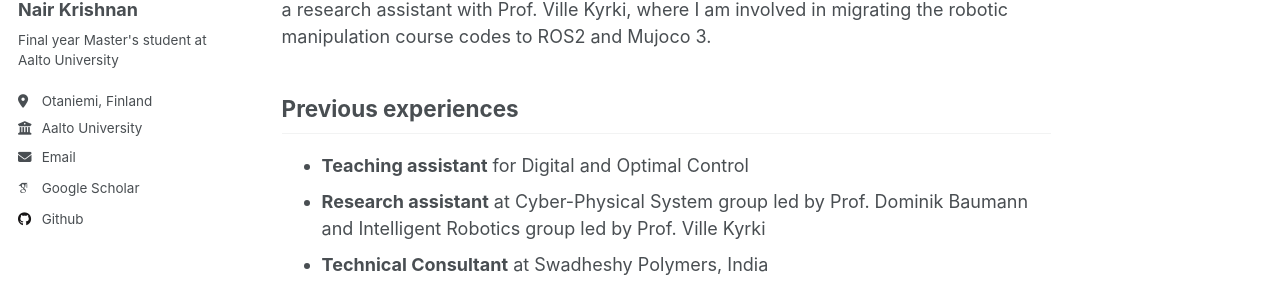
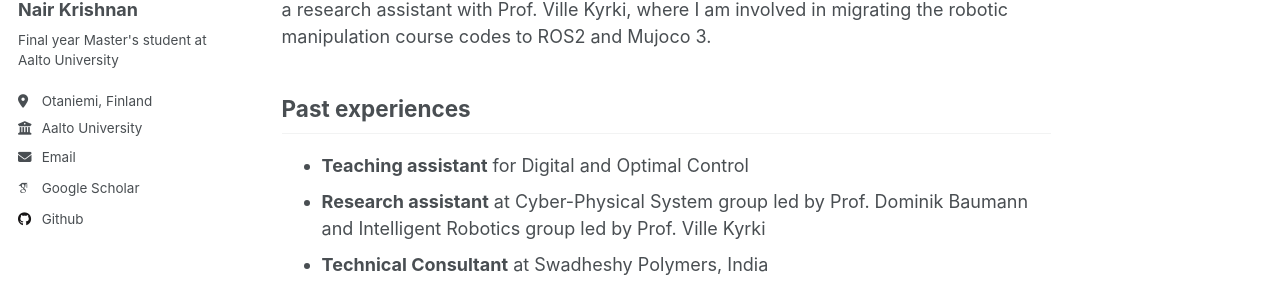
Before and after one commit to kirangkrishnan/kirangkrishnan.github.io, a Jekyll site: the page built from _pages/about.md, in a window 1280 px wide and 1064 px high. Shown: the part 314-603 px from the top of the window. Built offline with Jekyll 4.4.1, drawn with Linux system fonts in a browser that asks for light colours; some web fonts are replaced.

Commit message:
Updated about me page

```diff
--- a/_pages/about.md
+++ b/_pages/about.md
@@ -9,7 +9,7 @@ redirect_from:
 
 I am pursuing a Master of Science in Control, Robotics, and Autonomous Systems (CRAS) with a minor in Machine Learning, Data Science, and Artificial Intelligence at Aalto University in Finland. My research interests broadly revolve around robotics, machine learning, and control theory. Currently, I am doing my Master's thesis under the guidance of Prof. Dominik Baumann, which focuses on developing learning-based event-triggered control mechanisms for networked multi-agent systems from pixels. I am also working as a research assistant with Prof. Ville Kyrki, where I am involved in migrating the robotic manipulation course codes to ROS2 and Mujoco 3.
 
-## Previous experiences
+## Past experiences
 * **Teaching assistant** for Digital and Optimal Control
 * **Research assistant** at Cyber-Physical System group led by Prof. Dominik Baumann and Intelligent Robotics group led by Prof. Ville Kyrki
 * **Technical Consultant** at Swadheshy Polymers, India
```
Also changed, not shown: 2 other files.
